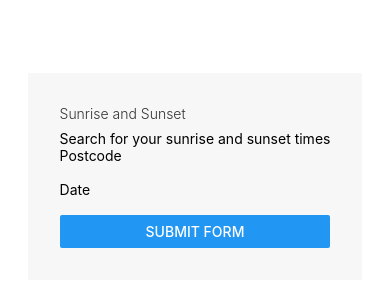
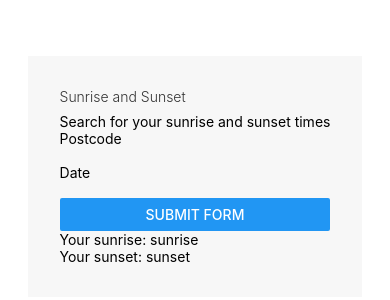
Before and after one commit to Darren-Ivey/sun-activity-react-native, a React Native app: screen / in a window 390 px wide. Shown: the part 246-546 px from the top of the page. Built offline with nearby package versions, Linux system fonts and the light colour scheme.

Commit message:
Add base for activity display

```diff
--- /dev/null
+++ b/src/components/SunActivity/SunActivity.js
@@ -0,0 +1,26 @@
+import React, { Component } from 'react';
+import { View, Text, StyleSheet } from 'react-native';
+
+export default class SunActivity extends Component {
+    render () {
+        return (
+            <View style={styles.sunActivity}>
+                <Text style={styles.sunActivityResults}>
+                    Your sunrise: <Text className={styles.sunActivityResultsValue}>sunrise</Text>
+                </Text>
+                <Text style={styles.sunActivityResults}>
+                    Your sunset: <Text style={styles.sunActivityResultsValue}>sunset</Text>
+                </Text>
+            </View>
+        )
+    }
+};
+
+const styles = StyleSheet.create({
+    sunActivity: {
+    },
+    sunActivityResults: {
+    },
+    sunActivityResultsValue: {
+    }
+});
--- a/src/pages/SunActivityPage.js
+++ b/src/pages/SunActivityPage.js
@@ -1,6 +1,7 @@
 import React, { Component } from 'react';
 import { StyleSheet, Text, View } from 'react-native';
 import LocationAndDateForm from '../components/LocationAndDateForm/LocationAndDateForm';
+import SunActivity from '../components/SunActivity/SunActivity';
 
 export default class SunActivityPage extends Component {
     render () {
@@ -10,6 +11,7 @@ export default class SunActivityPage extends Component {
                     Sunrise and Sunset
                 </Text>
                 <LocationAndDateForm />
+                <SunActivity />
             </View>
         )
     }
```
